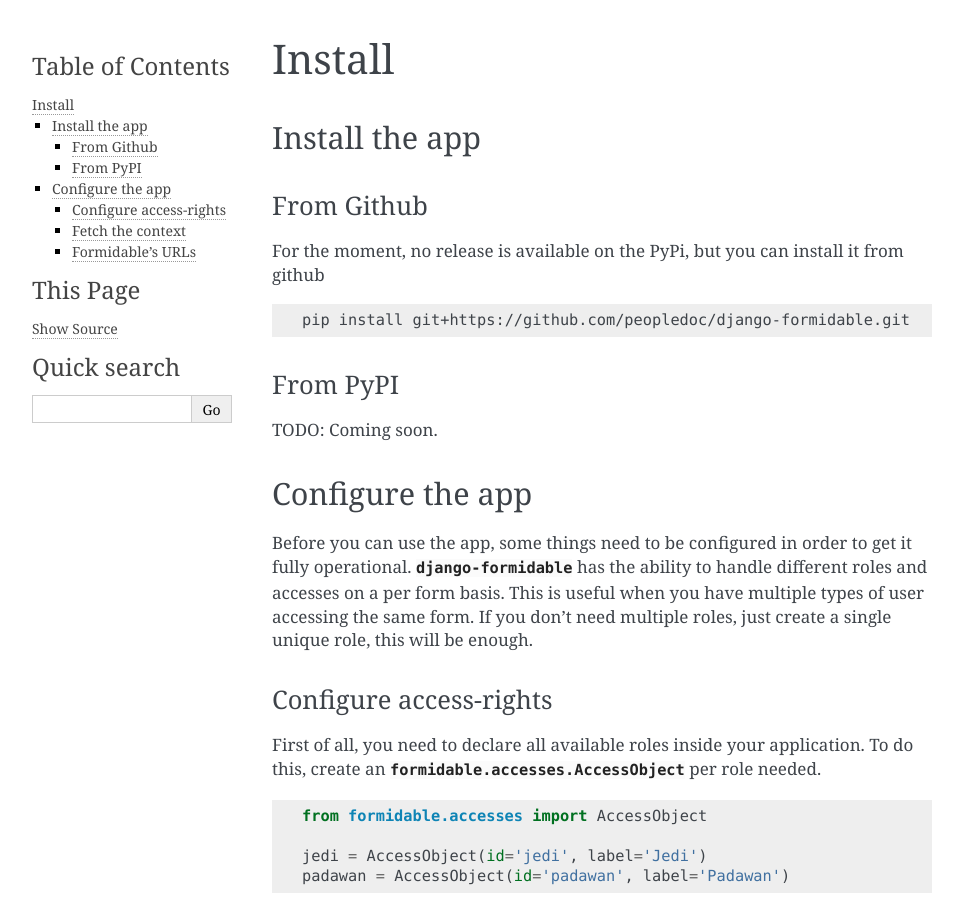
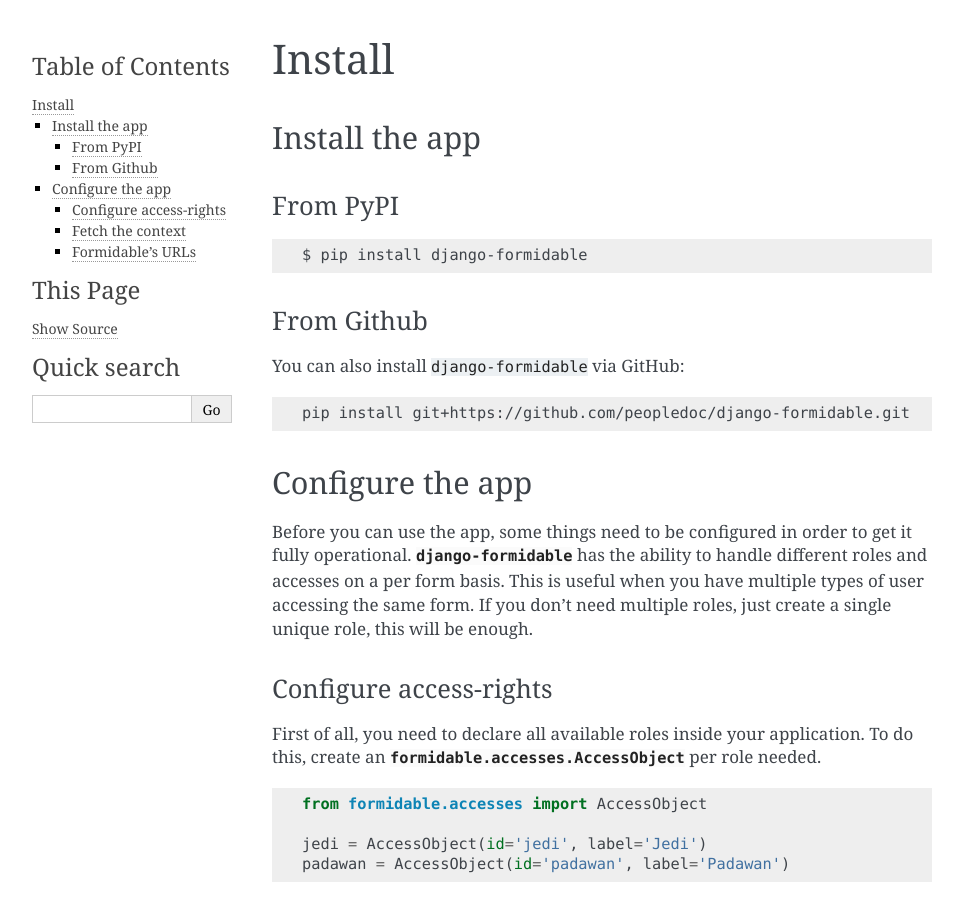
Before and after one commit to peopledoc/django-formidable, a Sphinx documentation site: the page built from docs/source/install.rst, in a window 1280 px wide and 900 px high. Shown: the whole window, without its empty margins (148-1111 px from the left). Built offline with Sphinx 7.4.7, drawn with Linux system fonts in a browser that asks for light colours.

Commit message:
[docs] Django-formidable is now available on PyPI
The version 0.1.0 has been published as the first official release of
django-formidable.

```diff
--- a/docs/source/install.rst
+++ b/docs/source/install.rst
@@ -1,24 +1,26 @@
+=======
 Install
-+++++++
+=======
 
 Install the app
 ===============
 
 
+From PyPI
+---------
+
+.. code-block:: sh
+
+    $ pip install django-formidable
+
 From Github
 -----------
 
-For the moment, no release is available on the PyPi, but you can install it from github
+You can also install ``django-formidable`` via GitHub:
 
 .. code-block:: sh
 
     pip install git+https://github.com/peopledoc/django-formidable.git
-
-
-From PyPI
----------
-
-TODO: Coming soon.
 
 
 Configure the app
```
Also changed, not shown: README.rst (+2 -6 lines).
